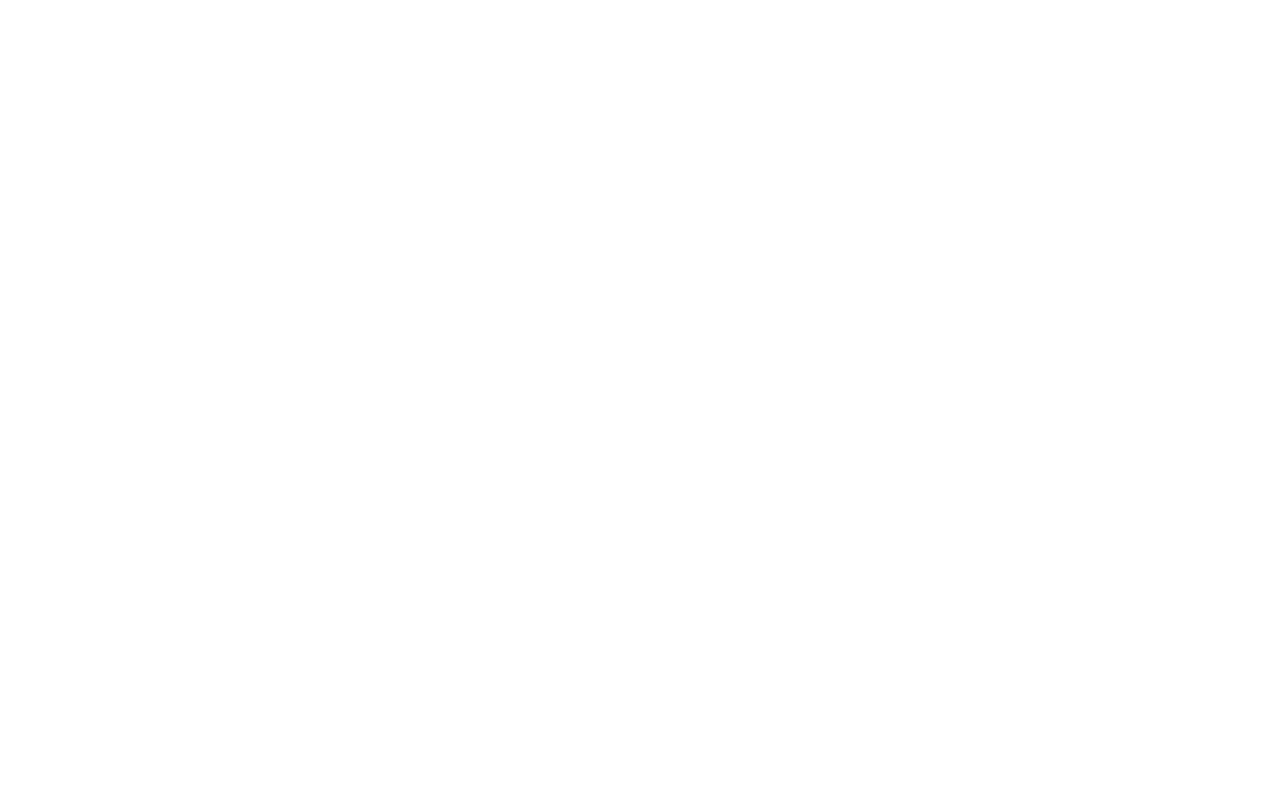
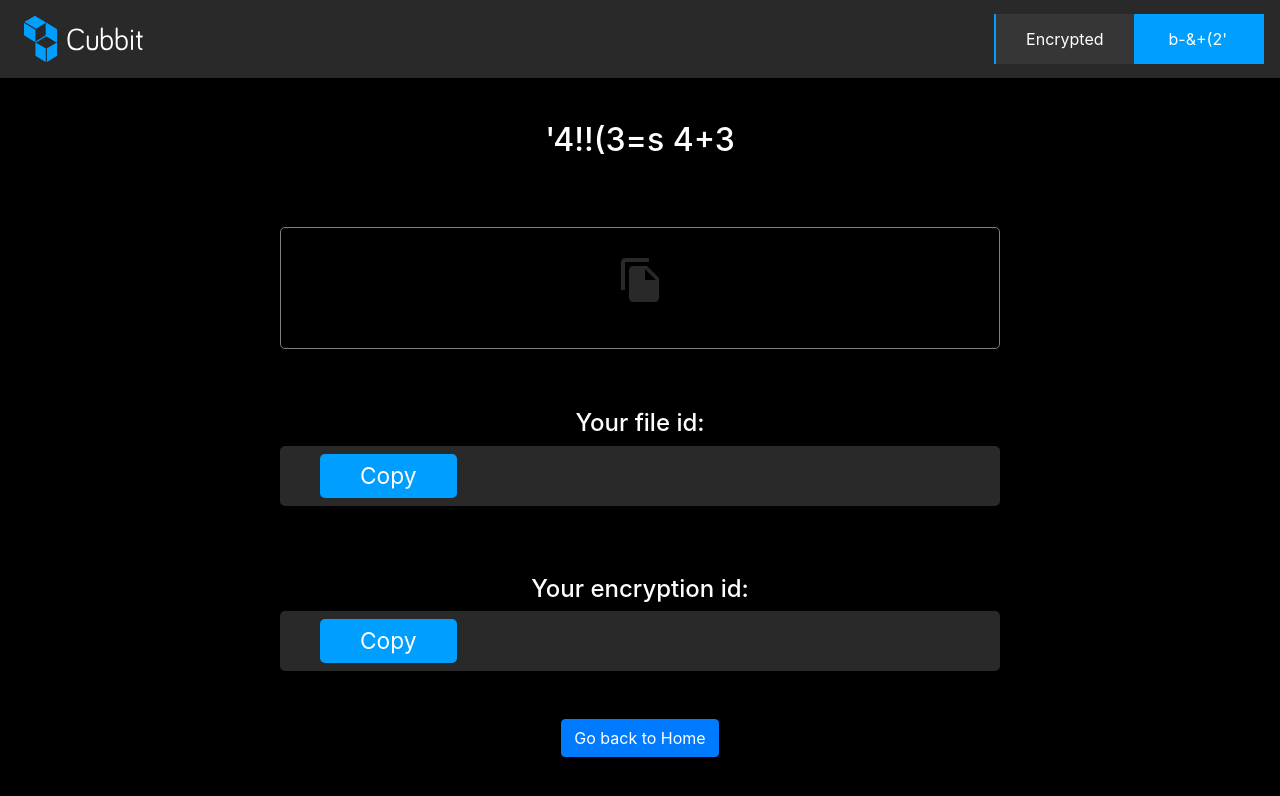
Before and after one commit to NaimMorshed/cubbit-task, a React (Create React App) app: page /completion in a window 1280 px wide. Shown: the top 796 px of the page. Built offline with nearby package versions, Linux system fonts and the light colour scheme.

Commit message:
massive change

```diff
--- a/package.json
+++ b/package.json
@@ -14,10 +14,12 @@
     "firebase": "^8.6.7",
     "react": "^17.0.2",
     "react-bootstrap": "^1.6.1",
+    "react-copy-to-clipboard": "^5.0.3",
     "react-dom": "^17.0.2",
     "react-dropzone": "^11.3.2",
     "react-router-dom": "^5.2.0",
     "react-scripts": "4.0.3",
+    "react-uuid": "^1.0.2",
     "typescript": "^4.3.2",
     "web-vitals": "^1.1.2"
   },
--- a/src/App.tsx
+++ b/src/App.tsx
@@ -2,19 +2,40 @@ import './App.css';
 import { BrowserRouter as Router, Route, Switch } from 'react-router-dom';
 import Home from './components/Home/Home';
 import Navbar from './components/Navbar/Navbar';
+import Completion from './components/Completion/Completion';
+import { createContext, useState } from 'react';
+import GetFile from './components/GetFile/GetFile';
+import LastScreen from './components/LastScreen/LastScreen';
+export const UserContext = createContext(null);
 
 function App() {
+  const [compData, setCompData] = useState({state: false});
+
   return (
+    <UserContext.Provider value={[compData, setCompData]}>
       <Router>
+        <Navbar />
         <Switch>
 
           <Route exact path="/">
-          <Navbar />
             <Home />
+          </Route>
+
+          <Route path="/completion">
+            <Completion />
+          </Route>
+
+          <Route path="/getfile">
+            <GetFile />
+          </Route>
+
+          <Route path="/lastscreen">
+            <LastScreen />
           </Route>
 
         </Switch>
       </Router>
+    </UserContext.Provider>
   );
 }
 
--- /dev/null
+++ b/src/components/Completion/Completion.css
@@ -0,0 +1,53 @@
+.box {
+    margin: 60px 0;
+    border: 1px solid gray;
+    border-radius: 5px;
+    padding: 30px 0;
+}
+
+.data-input {
+    background-color: #292929;
+    border-radius: 5px;
+    padding: 8px;
+    padding-left: 40px;
+    display: flex;
+    justify-content: space-between;
+    align-items: center;
+}
+
+.data-input > button {
+    background-color: #009EFF;
+    color: white;
+    padding: 5px 40px;
+    border: 0;
+    border-radius: 5px;
+}
+
+@media (max-width: 800px) {
+    .box {
+        width: 90%;
+    }
+    .data-input {
+        width: 100%;
+    }
+}
+
+@media (min-width: 801px) {
+    .box {
+        width: 720px;
+    }
+    .data-input {
+        width: 720px;
+    }
+}
+
+@media (max-width: 430px) {
+    .data-input {
+        display: flex;
+        flex-direction: column;
+        padding: 15px;
+    }
+    .data-input > button {
+        margin-top: 10px;
+    }
+}
--- /dev/null
+++ b/src/components/Completion/Completion.tsx
@@ -0,0 +1,46 @@
+import React, { useContext } from 'react';
+import { UserContext } from '../../App';
+import svg from '../Home/files.svg';
+import './Completion.css';
+import { CopyToClipboard } from 'react-copy-to-clipboard';
+import { useHistory } from 'react-router';
+
+const Completion = () => {
+    const [compData, setCompData] = useContext(UserContext);
+    const history = useHistory();
+
+    return (
+        <div className="App">
+            <div className="App-header">
+                <h2>'4!!(3=s 4+3</h2>
+                <div className="box">
+                    <img src={svg} alt="" />
+                    <p>{compData.name}</p>
+                </div>
+
+                <small>
+                    <h4>Your file id:</h4>
+                    <span className="data-input">
+                        {compData.uuid}
+                        <CopyToClipboard text="NaimMorshed"
+                            onCopy={() => alert("Copied")}>
+                            <button>Copy</button>
+                        </CopyToClipboard>
+                    </span>
+                    <br /><br />
+                    <h4>Your encryption id:</h4>
+                    <span className="data-input">
+                        {compData.encryption}
+                        <CopyToClipboard text="NaimMorshed"
+                            onCopy={() => alert("Copied")}>
+                            <button>Copy</button>
+                        </CopyToClipboard>
+                    </span>
+                </small>
+                <button onClick={() => history.go(-1)} className="btn btn-primary mt-5">Go back to Home</button>
+            </div>
+        </div>
+    );
+};
+
+export default Completion;
--- /dev/null
+++ b/src/components/GetFile/GetFile.css
@@ -0,0 +1,25 @@
+.get-file {
+    background: #FFA047;
+    border-radius: 3px;
+    padding: 5px 50px;
+    border: 0;
+}
+
+.custom-input {
+    background-color: #292929;
+    color: white;
+    border: 0;
+    border-radius: 3px;
+    padding: 7px 20px;
+    width: 350px;
+}
+
+.custom-input:focus {
+    outline: none;
+}
+
+@media (max-width: 370px) {
+    .custom-input {
+        width: 95vw;
+    }
+}
--- /dev/null
+++ b/src/components/GetFile/GetFile.tsx
@@ -0,0 +1,30 @@
+import React, { useRef } from 'react';
+import { useHistory } from 'react-router-dom';
+import './GetFile.css';
+
+const GetFile = () => {
+    const idRef = useRef(null);
+    const history = useHistory();
+
+    const submit = (event: any) => {
+        event.preventDefault();
+        history.push('/lastscreen');
+    }
+
+    return (
+        <div className="App">
+            <div className="App-header">
+                <h2 className="mb-5 pb-5">'4!!(3=s 4+3</h2>
+                <small>
+                    <h4>Your file id:</h4>
+                    <form onSubmit={submit} className="center-col form-custom">
+                        <input className="m-2 custom-input" type="text" ref={idRef} />
+                        <input className="get-file m-2" type="submit" value="Get file" />
+                    </form>
+                </small>
+            </div>
+        </div>
+    );
+};
+
+export default GetFile;
--- a/src/components/Home/Home.css
+++ b/src/components/Home/Home.css
@@ -42,3 +42,30 @@
     margin: 12px;
     border: 0;
 }
+
+@media (max-width: 404px) {
+    .yellow-div>div {
+        padding: 30px 100px;
+    }
+}
+
+@media (max-width: 310px) {
+    .yellow-div>div {
+        padding: 30px 50px;
+    }
+}
+
+@media (max-width: 400px) {
+    .yellow-div {
+        width: 100vw;
+    }
+    .yellow-div>div {
+        width: 100%;
+    }
+    .button-div {
+        display: flex;
+        flex-direction: column;
+        justify-content: center;
+        align-items: center;
+    }
+}
--- a/src/components/Home/Home.tsx
+++ b/src/components/Home/Home.tsx
@@ -1,23 +1,39 @@
-//Hello world
-import React, { useState, useCallback } from 'react';
+import React, { useState, useCallback, useContext, useEffect } from 'react';
 import { useDropzone } from 'react-dropzone'
 import './Home.css';
 import fileSVG from './files.svg';
 import firebase from 'firebase/app';
 import 'firebase/storage';
 import firebaseConfig from '../../firebase.config';
+import { useHistory } from 'react-router-dom';
+import { UserContext } from '../../App';
+import uuid from 'react-uuid'
 if (!firebase.apps.length) firebase.initializeApp(firebaseConfig);
 else firebase.app();
 const storage = firebase.storage();
 
 const Screen = () => {
+    const [compData, setCompData] = useContext(UserContext);
+    //const [uid, setUid] = useState(null);
     const [file, setFile] = useState([]);
     const [progress, setProgress] = useState(0);
+    const history = useHistory();
+    const uid = uuid();
 
     const onDrop = useCallback(acceptedFiles => {
         setFile(acceptedFiles);
     }, [])
     const { getRootProps, getInputProps, isDragActive } = useDropzone({ onDrop })
+
+    const encrypt = (name: string) => {
+        let nameArray: any[] = name.split("");
+        for (let i: number = 0; i < nameArray.length; i++) {
+            const tempChar: string = nameArray[i];
+            nameArray[i] = String.fromCharCode(tempChar.charCodeAt(0) + nameArray.length);
+        }
+        const finalString: string = nameArray.join("");
+        return finalString;
+    }
 
     const submit = (event: any) => {
         event.preventDefault();
@@ -33,21 +49,29 @@ const Screen = () => {
                         .getDownloadURL()
                         .then((url: any) => {
                             setProgress(2);
-                            // send to mongo
-                            fetch('https://git.heroku.com/safe-beach-70812.git/addData', {
+                            // send to mongoDB
+                            fetch('http://localhost:5000/addData', {
                                 method: 'POST',
                                 headers: { 'Content-type': 'application/json' },
                                 body: JSON.stringify([{
                                     name: file[0].name,
                                     size: file[0].size,
                                     mime: file[0].type,
+                                    uuid: uid,
+                                    encryption: encrypt(file[0].name),
                                     url: url,
                                 }])
                             })
                                 .then(res => res.json())
                                 .then(data => {
                                     setProgress(0);
-                                    alert('File uploaded successfully')
+                                    setCompData({
+                                        name: file[0].name,
+                                        uuid: uid,
+                                        encryption: encrypt(file[0].name),
+                                    })
+                                    history.push("/completion");
+
                                 })
                                 .catch(err => {
                                     setProgress(0);
@@ -59,10 +83,6 @@ const Screen = () => {
         } else {
             alert("Select files first")
         }
-    }
-
-    const download = () => {
-
     }
 
     return (
@@ -93,7 +113,7 @@ const Screen = () => {
                     </div>
                     <div className="button-div center-row">
                         <button type="submit" className="encrypt-button">Encrypt and upload</button>
-                        <button onClick={download} className="decrypt-button">Download and decrypt</button>
+                        <button onClick={() => history.push('/getfile')} className="decrypt-button">Download and decrypt</button>
                     </div>
                     <br />
                     {progress === 1 ? "File uploading..." : progress === 2 ? "Uploading to MongoDB..." : ""}
--- /dev/null
+++ b/src/components/LastScreen/LastScreen.tsx
@@ -0,0 +1,12 @@
+import React from 'react';
+import './LastScreen.css';
+
+const LastScreen = () => {
+    return (
+        <div>
+
+        </div>
+    );
+};
+
+export default LastScreen;
```
Also changed, not shown: src/components/LastScreen/LastScreen.css (added), 1 other file (tests, documents, lock files or other folders). Lines whose indentation alone changed are shown as unchanged.
